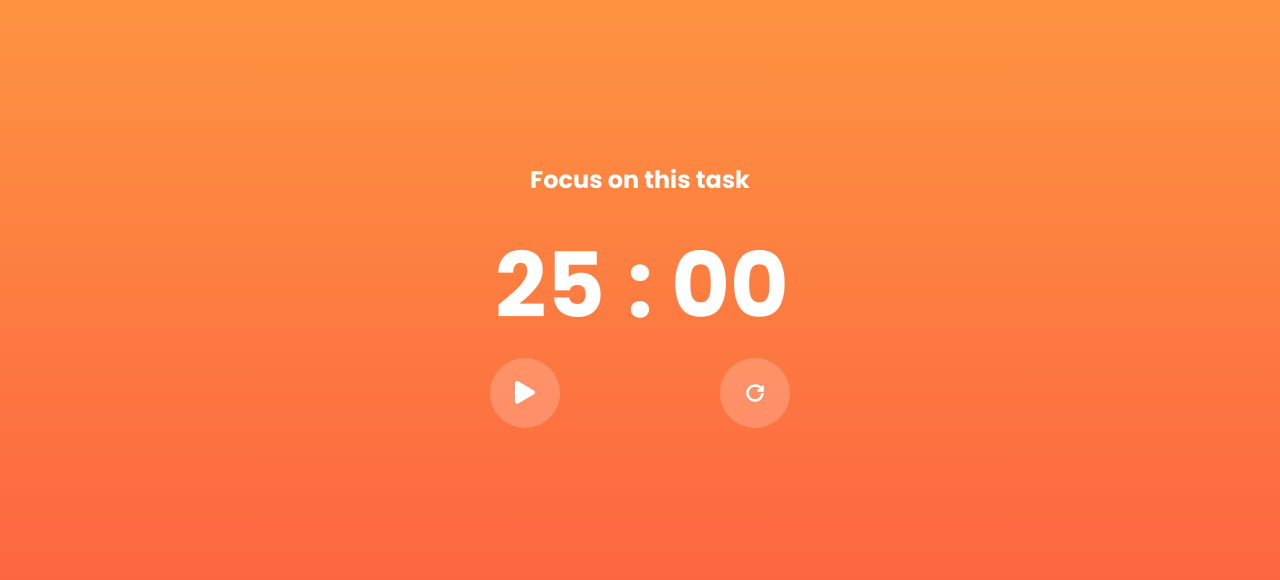
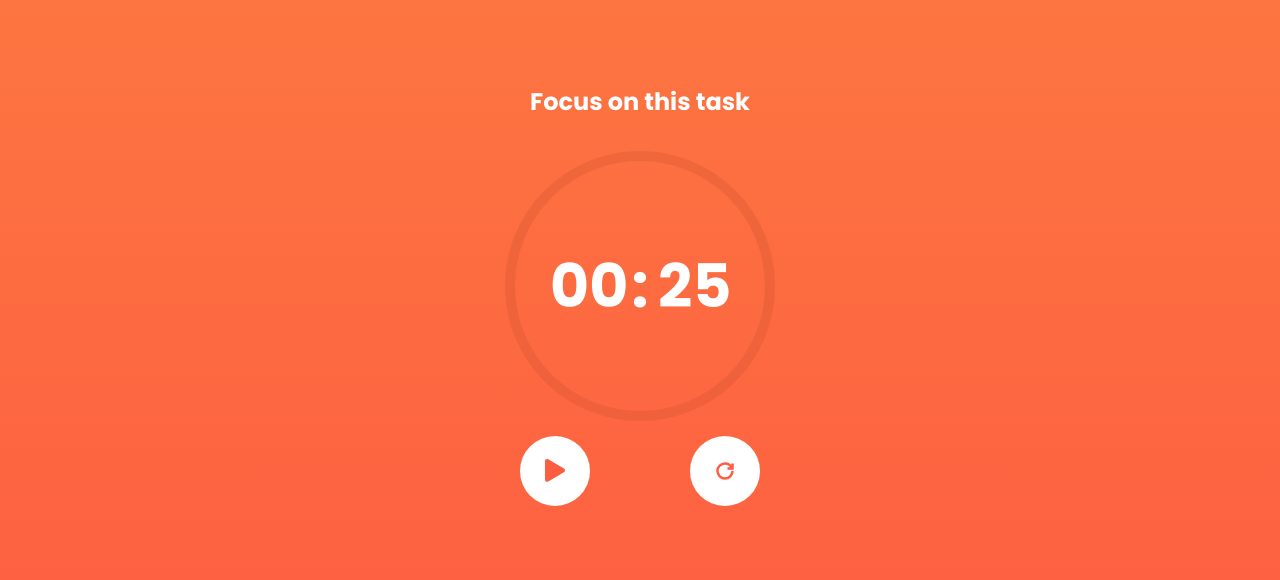
Before and after one commit to aiibe/timer, a React (Vite) app: page / in a window 1280 px wide. Shown: the part 106-686 px from the top of the page. Built offline with nearby package versions, Linux system fonts and the light colour scheme.

Commit message:
animate svg timer clock

```diff
--- a/src/com/App.jsx
+++ b/src/com/App.jsx
@@ -1,7 +1,9 @@
 import React, { useState, useRef, useEffect } from 'react'
 import { Play, Reset, Pause } from '../icons'
+import Ring from './Ring'
 
-const defaultTime = 25 * 60
+// const defaultTime = 25 * 60
+const defaultTime = 25
 
 export default function App() {
 	const interval = useRef()
@@ -14,6 +16,7 @@ export default function App() {
 		if (time == 0) {
 			clearInterval(interval.current)
 			setStatus(false)
+			setTime(defaultTime)
 		}
 	}, [time])
 
@@ -43,7 +46,7 @@ export default function App() {
 	// console.log('render')
 
 	return (
-		<div className='clock-frame'>
+		<div className='frame'>
 			<div className='task'>
 				<input
 					type='text'
@@ -52,6 +55,14 @@ export default function App() {
 					title='Rename your task'
 				/>
 			</div>
+
+			<div className='clock'>
+				<Ring
+					radius={150}
+					stroke={10}
+					progress={((defaultTime - time) * 100) / defaultTime}
+				/>
+
 				<div className='digits'>
 					<div className='minutes'>
 						{Math.floor(time / 60).toLocaleString('en-US', {
@@ -65,6 +76,7 @@ export default function App() {
 							minimumIntegerDigits: 2,
 							useGrouping: false,
 						})}
+					</div>
 				</div>
 			</div>
 			<div className='controls'>
--- /dev/null
+++ b/src/com/Ring.jsx
@@ -0,0 +1,35 @@
+import React from 'react'
+
+export default ({ radius, stroke, progress }) => {
+	const normalizedRadius = radius - stroke * 2
+	const circumference = normalizedRadius * 2 * Math.PI
+	const strokeDashoffset = -circumference - (progress / 100) * circumference
+
+	return (
+		<div className='ring'>
+			<svg height={radius * 2} width={radius * 2}>
+				<circle
+					r={normalizedRadius}
+					cy={radius}
+					cx={radius}
+					fill='none'
+					stroke='#c44d2b'
+					stroke-width={stroke}
+					stroke-linecap='round'
+					opacity='0.25'
+				/>
+				<circle
+					r={normalizedRadius}
+					cy={radius}
+					cx={radius}
+					fill='none'
+					stroke='#fff'
+					stroke-width={stroke}
+					stroke-linecap='round'
+					style={{ strokeDashoffset }}
+					strokeDasharray={circumference + ' ' + circumference}
+				/>
+			</svg>
+		</div>
+	)
+}
--- a/src/icons/index.js
+++ b/src/icons/index.js
@@ -16,7 +16,7 @@ function _reset(props) {
 		<svg viewBox='0 0 24 24' {...props}>
 			<path
 				fill='none'
-				stroke='#fff'
+				stroke='rgb(253, 93, 65)'
 				strokeWidth={3}
 				d='M20 8c-1.403-2.96-4.463-5-8-5a9 9 0 100 18h0a9 9 0 009-9m0-9v6h-6'
 			/>
--- a/src/scss/style.scss
+++ b/src/scss/style.scss
@@ -15,11 +15,7 @@ body,
 #app {
 	display: flex;
 	background: rgb(253, 93, 65);
-	background: linear-gradient(
-		0deg,
-		rgba(253, 93, 65, 1) 0%,
-		rgba(253, 156, 65, 1) 100%
-	);
+	background: linear-gradient(0deg, rgba(253, 93, 65, 1) 0%, #fd7941 100%);
 }
 
 .button-rounded {
@@ -28,18 +24,21 @@ body,
 	padding: 0;
 	position: relative;
 	border-radius: 50%;
-	background-color: rgba(255, 255, 255, 0.2);
+	background-color: rgba(255, 255, 255, 1);
+
+	&:active {
+		transform: scale(0.98);
+	}
 
 	.icon-button {
-		fill: #fff;
+		fill: rgb(253, 93, 65);
 		margin: auto;
 		opacity: 1;
-		stroke: #fff;
 		width: 2rem;
 	}
 }
 
-.clock-frame {
+.frame {
 	display: flex;
 	flex-direction: column;
 	margin: auto;
@@ -59,11 +58,32 @@ body,
 		}
 	}
 
+	.clock {
+		position: relative;
+		display: flex;
+		flex-direction: column;
+		align-items: center;
+		justify-content: center;
+	}
+
+	.ring {
+		circle {
+			transition: stroke-dashoffset 0.3s;
+			transform: rotate(-90deg);
+			transform-origin: 50% 50%;
+		}
+	}
+
 	.digits {
+		position: absolute;
+		top: 0;
 		display: flex;
 		justify-content: space-between;
 		align-items: center;
-		font-size: 9rem;
+		font-size: 6rem;
+		width: 18rem;
+		margin: auto;
+		height: 100%;
 
 		.minutes,
 		.seconds {
@@ -80,5 +100,7 @@ body,
 	.controls {
 		display: flex;
 		justify-content: space-between;
+		width: 80%;
+		margin: auto;
 	}
 }
```
Lines whose indentation alone changed are shown as unchanged.
